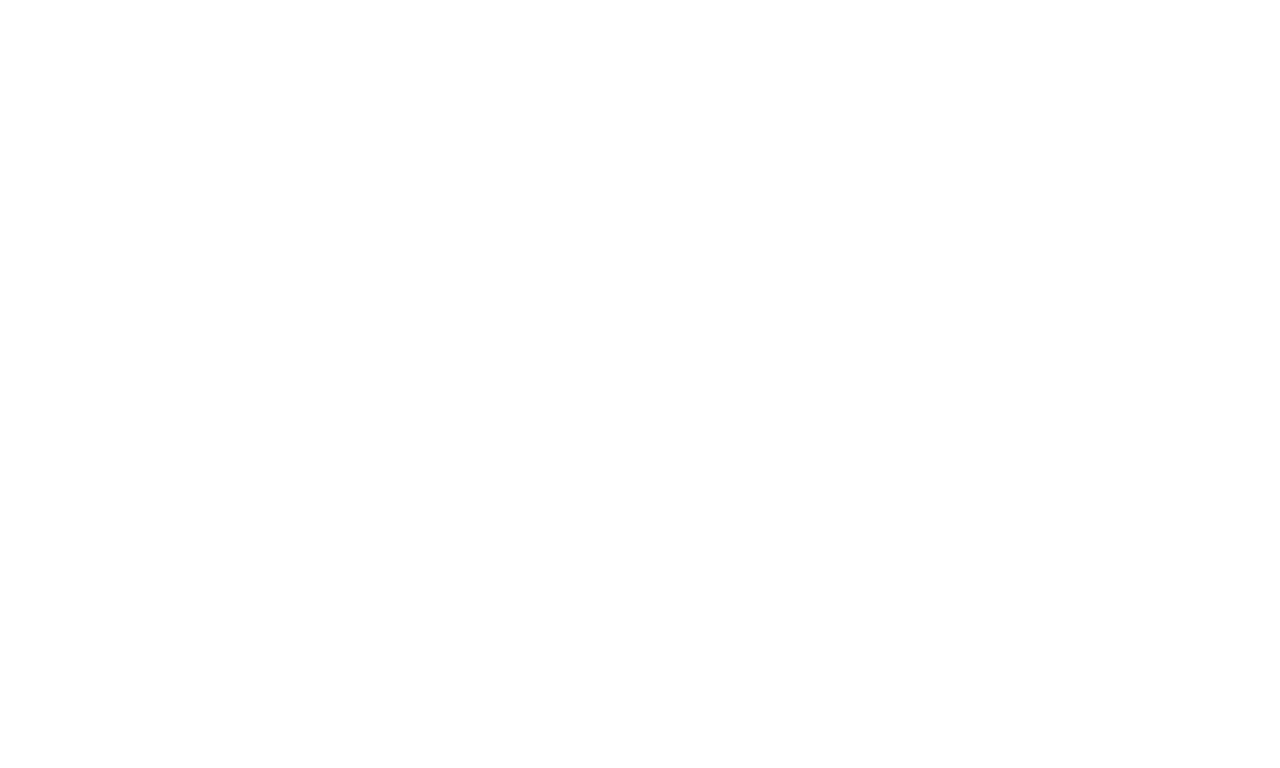
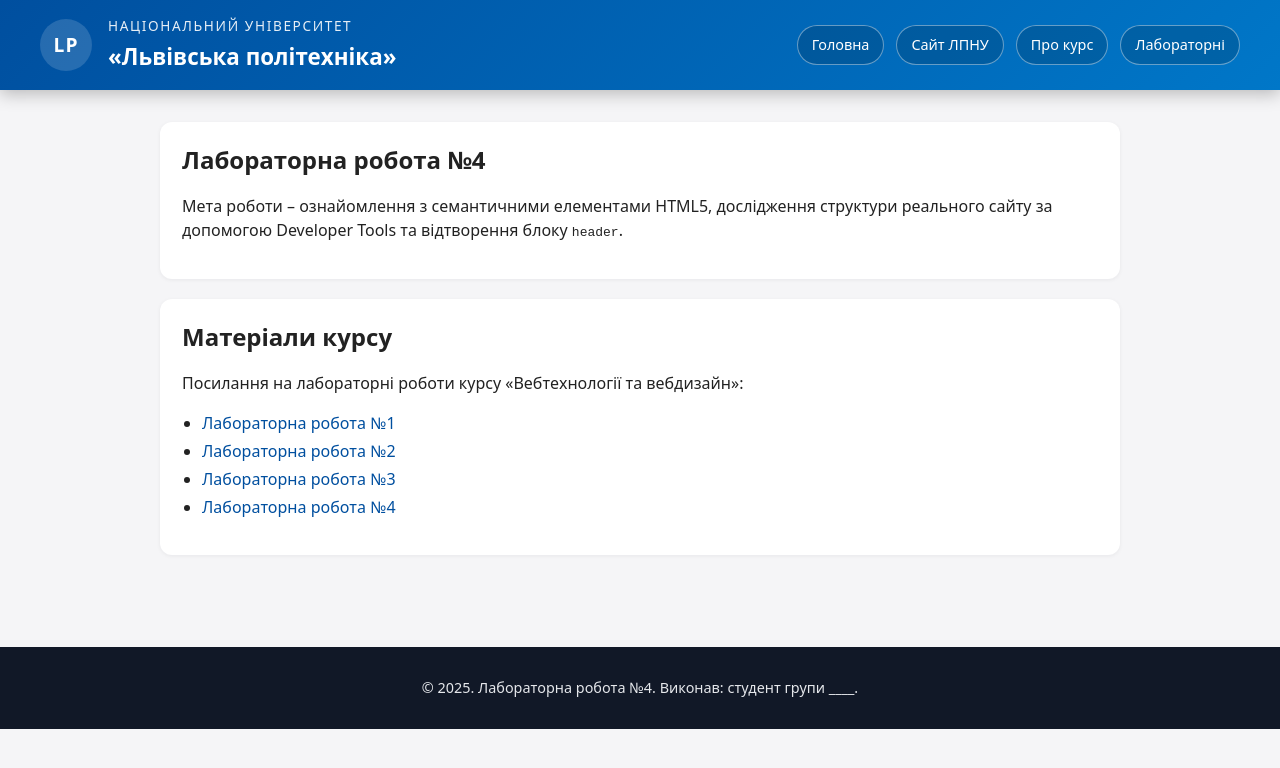
Before and after one commit to dmshh20/ip_labs, a plain HTML site: page lab4/index.html in a window 1280 px wide. Drawn offline with Linux system fonts and the light colour scheme.

Commit message:
Add lab4 page with header hero_container and styles

```diff
--- /dev/null
+++ b/lab4/css/styles.css
@@ -0,0 +1,162 @@
+body {
+  margin: 0;
+  font-family: system-ui, -apple-system, BlinkMacSystemFont, "Segoe UI", sans-serif;
+  line-height: 1.5;
+  color: #222;
+  background-color: #f5f5f7;
+}
+
+a {
+  color: inherit;
+}
+
+a:hover {
+  text-decoration: none;
+}
+
+/* HERO HEADER */
+
+header#hero_container {
+  background: linear-gradient(135deg, #004f9f, #0077c8);
+  color: #fff;
+  padding: 16px 24px;
+  box-shadow: 0 4px 16px rgba(0, 0, 0, 0.25);
+}
+
+.hero-inner {
+  max-width: 1200px;
+  margin: 0 auto;
+  display: flex;
+  align-items: center;
+  justify-content: space-between;
+  gap: 32px;
+  flex-wrap: wrap;
+}
+
+.hero-brand {
+  display: flex;
+  align-items: center;
+  gap: 16px;
+}
+
+.logo-circle {
+  width: 52px;
+  height: 52px;
+  border-radius: 50%;
+  background: rgba(255, 255, 255, 0.15);
+  display: inline-flex;
+  align-items: center;
+  justify-content: center;
+  font-weight: 700;
+  font-size: 1.2rem;
+  letter-spacing: 0.06em;
+}
+
+.hero-text {
+  display: flex;
+  flex-direction: column;
+}
+
+.hero-subtitle {
+  font-size: 0.85rem;
+  text-transform: uppercase;
+  letter-spacing: 0.12em;
+  margin: 0;
+  opacity: 0.9;
+}
+
+.hero-title {
+  margin: 4px 0 0;
+  font-size: 1.4rem;
+}
+
+.main-nav ul {
+  list-style: none;
+  margin: 0;
+  padding: 0;
+  display: flex;
+  gap: 12px;
+  flex-wrap: wrap;
+}
+
+.main-nav a {
+  display: inline-block;
+  padding: 8px 14px;
+  border-radius: 999px;
+  border: 1px solid rgba(255, 255, 255, 0.4);
+  background: rgba(0, 0, 0, 0.15);
+  color: #fff;
+  font-size: 0.9rem;
+  text-decoration: none;
+  transition: background 0.2s ease, transform 0.1s ease, box-shadow 0.2s ease;
+}
+
+.main-nav a:hover,
+.main-nav a:focus-visible {
+  background: rgba(255, 255, 255, 0.15);
+  transform: translateY(-1px);
+  box-shadow: 0 3px 10px rgba(0, 0, 0, 0.25);
+}
+
+/* MAIN CONTENT */
+
+main {
+  max-width: 960px;
+  margin: 32px auto;
+  padding: 0 16px 40px;
+}
+
+.content-section {
+  background: #fff;
+  border-radius: 12px;
+  padding: 20px 22px;
+  margin-bottom: 20px;
+  box-shadow: 0 1px 4px rgba(15, 23, 42, 0.06);
+}
+
+.content-section h2 {
+  margin-top: 0;
+  margin-bottom: 10px;
+}
+
+.labs-list {
+  padding-left: 20px;
+}
+
+.labs-list li + li {
+  margin-top: 4px;
+}
+
+.labs-list a {
+  color: #004f9f;
+  text-decoration: none;
+}
+
+.labs-list a:hover {
+  text-decoration: underline;
+}
+
+footer {
+  background: #111827;
+  color: #e5e7eb;
+  text-align: center;
+  padding: 16px 12px;
+  font-size: 0.9rem;
+}
+
+/* RESPONSIVE */
+
+@media (max-width: 640px) {
+  .hero-inner {
+    align-items: flex-start;
+  }
+
+  .hero-title {
+    font-size: 1.2rem;
+  }
+
+  .main-nav ul {
+    width: 100%;
+    justify-content: flex-start;
+  }
+}
--- a/lab4/index.html
+++ b/lab4/index.html
@@ -0,0 +1,57 @@
+<!DOCTYPE html>
+<html lang="uk">
+<head>
+  <meta charset="UTF-8">
+  <meta name="viewport" content="width=device-width, initial-scale=1.0">
+  <title>Лабораторна робота №4</title>
+  <link rel="stylesheet" href="css/styles.css">
+</head>
+<body>
+  <!-- Шапка сайту (hero) -->
+  <header id="hero_container">
+    <div class="hero-inner">
+      <div class="hero-brand">
+        <span class="logo-circle">LP</span>
+        <div class="hero-text">
+          <p class="hero-subtitle">Національний університет</p>
+          <h1 class="hero-title">«Львівська політехніка»</h1>
+        </div>
+      </div>
+
+      <nav class="main-nav" aria-label="Головне меню">
+        <ul>
+          <li><a href="../index.html">Головна</a></li>
+          <li><a href="https://lpnu.ua/" target="_blank" rel="noopener">Сайт ЛПНУ</a></li>
+          <li><a href="#about">Про курс</a></li>
+          <li><a href="#labs">Лабораторні</a></li>
+        </ul>
+      </nav>
+    </div>
+  </header>
+
+  <main>
+    <section id="about" class="content-section">
+      <h2>Лабораторна робота №4</h2>
+      <p>
+        Мета роботи – ознайомлення з семантичними елементами HTML5, дослідження структури
+        реального сайту за допомогою Developer Tools та відтворення блоку <code>header</code>.
+      </p>
+    </section>
+
+    <section id="labs" class="content-section">
+      <h2>Матеріали курсу</h2>
+      <p>Посилання на лабораторні роботи курсу «Вебтехнології та вебдизайн»:</p>
+      <ul class="labs-list">
+        <li><a href="../lab1/index.html">Лабораторна робота №1</a></li>
+        <li><a href="../lab2/index.html">Лабораторна робота №2</a></li>
+        <li><a href="../lab3/index.html">Лабораторна робота №3</a></li>
+        <li><a href="../lab4/index.html">Лабораторна робота №4</a></li>
+      </ul>
+    </section>
+  </main>
+
+  <footer>
+    <p>&copy; 2025. Лабораторна робота №4. Виконав: студент групи ____.</p>
+  </footer>
+</body>
+</html>
```
Also changed, not shown: index.html (+5 -4 lines).
